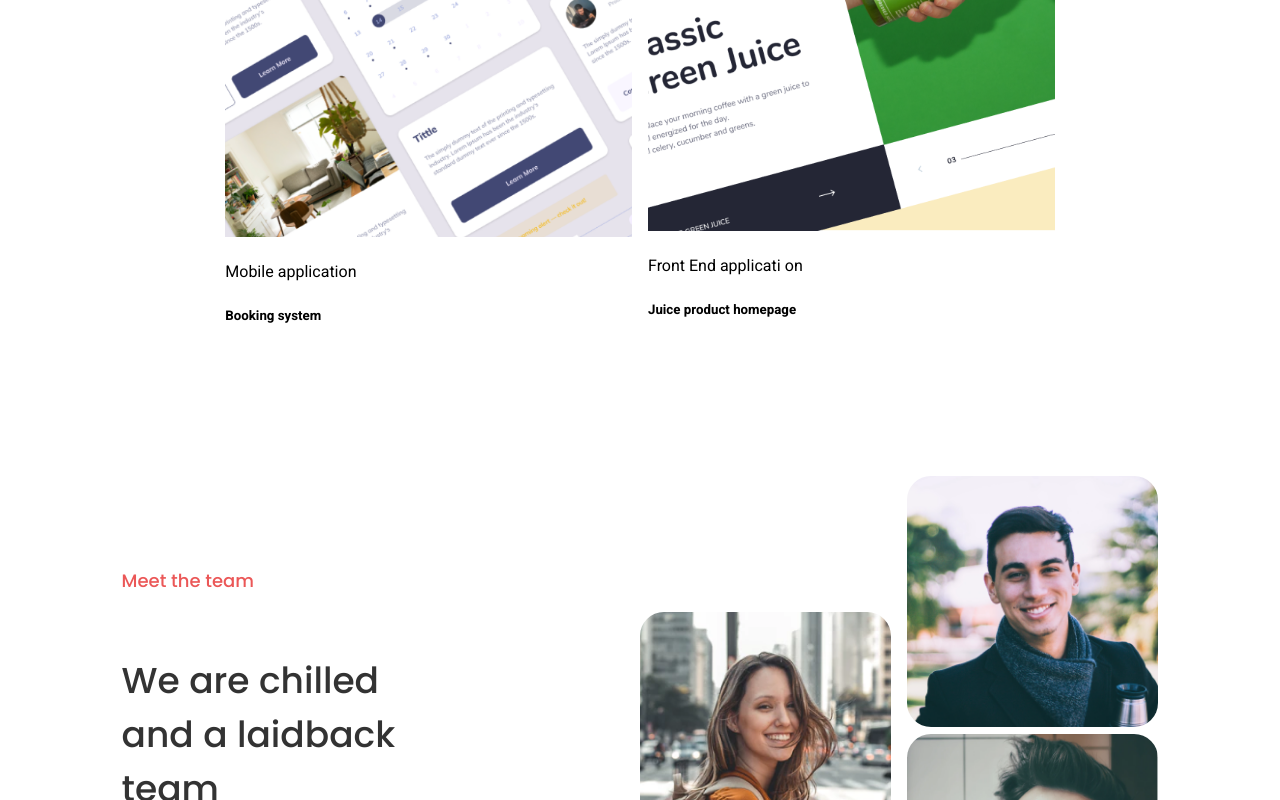
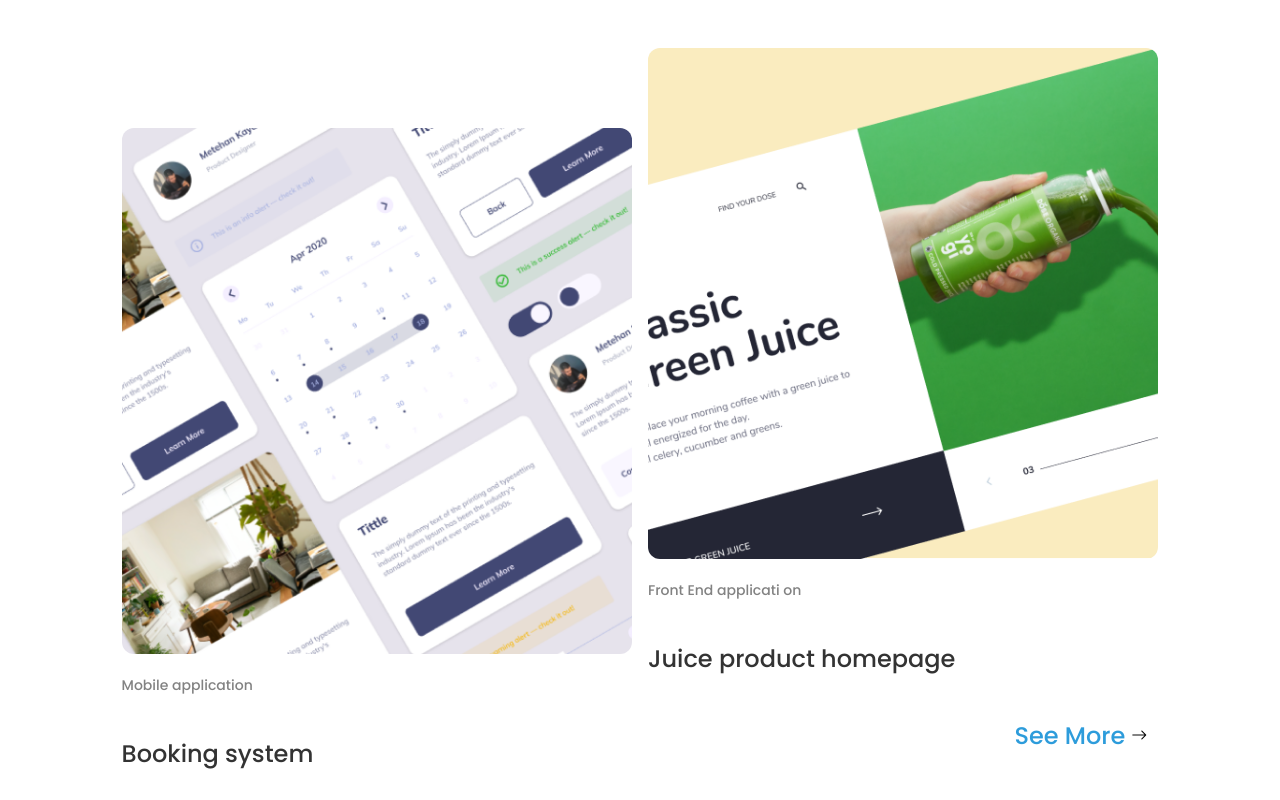
Before and after one commit to SebasttianDaza/homepage, a React (Vite) app: page / in a window 1280 px wide. Shown: the part 2800-3600 px from the top of the page. Built offline with nearby package versions, Linux system fonts and the light colour scheme.

Commit message:
Add styles btn the component Imagine
I've been adding styles of component and her elements

```diff
--- a/Components/Imagine/imagine.css
+++ b/Components/Imagine/imagine.css
@@ -5,10 +5,6 @@
     margin: 4rem auto;
 }
 
-img {
-    max-width: 100%;
-    height: auto;
-}
 
 .asideChild1 {
     width: 448px;
@@ -18,18 +14,48 @@ img {
 
 .asideChild {
     display: grid;
-    grid-template-columns: repeat(auto-fit, minmax(400px, 1fr));
+    grid-template-columns: 1fr 1fr;
     grid-gap: 1rem;
-    width: 80%;
-    margin: 0 auto;
-    align-items: center;
     justify-items: center;
 }
 
-.sectionChild {
-    width: 100%;
+.asideChild img {
+    border-radius: 12px;
+}
 
+.sectionChild p {
+    font: var(--style-font-text-second);
+    color: #828282;
 }
+
+.sectionChild h5 {
+    font: var(--style-font-text-fourth);
+    color: var(--color-text);
+}
+
+.mar {
+    margin-top: 5rem;
+}
+
+.btn {
+    display: flex;
+    align-items: center;
+    width: 150px;
+    margin-left: auto;
+    cursor: pointer;
+}
+
+.btn button {
+    font: var(--style-font-text-fourth);
+    color: var(--background-color-second);
+    border: none;
+    background-color: #fff;
+}
+
+
+
+
+
 
 @media screen and (max-width: 900px){
     .asideChild1 {
@@ -37,4 +63,20 @@ img {
         text-align: center;
         font: var(--style-font-text-fourth);
     }
+
+    .asideChild {
+        grid-template-columns: repeat(auto-fit, minmax(300px, 1fr));
+    }
+
 }
+
+@media  screen and (max-width: 760px){
+    .mar {
+        margin-top: 0;
+    }
+
+    .btn {
+        width: 100%;
+        margin-left: 0;
+    }
+}
--- a/Components/Imagine/imagine.jsx
+++ b/Components/Imagine/imagine.jsx
@@ -8,7 +8,7 @@ function Imagine () {
           <h4>Good design means good business</h4>
         </section>
         <section className="asideChild">
-          <div className="sectionChild">
+          <div className="sectionChild mar">
             <img src="../../assets/smarthome.jpg" alt="Image the service"></img>
             <p>Full stack application</p>
             <h5>Smart home dashboard</h5>
@@ -18,15 +18,22 @@ function Imagine () {
             <p>UX/UI design</p>
             <h5>Onboard application</h5>
           </div>
-          <div className="sectionChild">
+          <div className="sectionChild mar">
             <img src="../../assets/booking.png" alt="Image the service"></img>
             <p>Mobile application</p>
             <h5>Booking system</h5>
           </div>
-          <div className="sectionChild">
-            <img src="../../assets/juice-product.png" alt="Image the service"></img>
+          <div className="sectionChild ">
+            <img
+              src="../../assets/juice-product.png"
+              alt="Image the service"
+            ></img>
             <p>Front End applicati on</p>
             <h5>Juice product homepage</h5>
+            <div className="btn">
+              <button>See More</button>
+              <i class="bi bi-arrow-right"></i>
+            </div>
           </div>
         </section>
       </aside>
--- a/src/main.jsx
+++ b/src/main.jsx
@@ -9,9 +9,6 @@ import Nav from '../Components/Nav/nav.jsx'
 import Banner from '../Components/Banner/banner.jsx'
 import Card from '../Components/Card/card.jsx'
 import Imagine from '../Components/Imagine/imagine.jsx'
-
-
-
 import Team from '../Components/Team/team.jsx'
 import Coments from "../Components/Coments/coments.jsx";
 import Footer from "../Components/Footer/footer.jsx";
```
